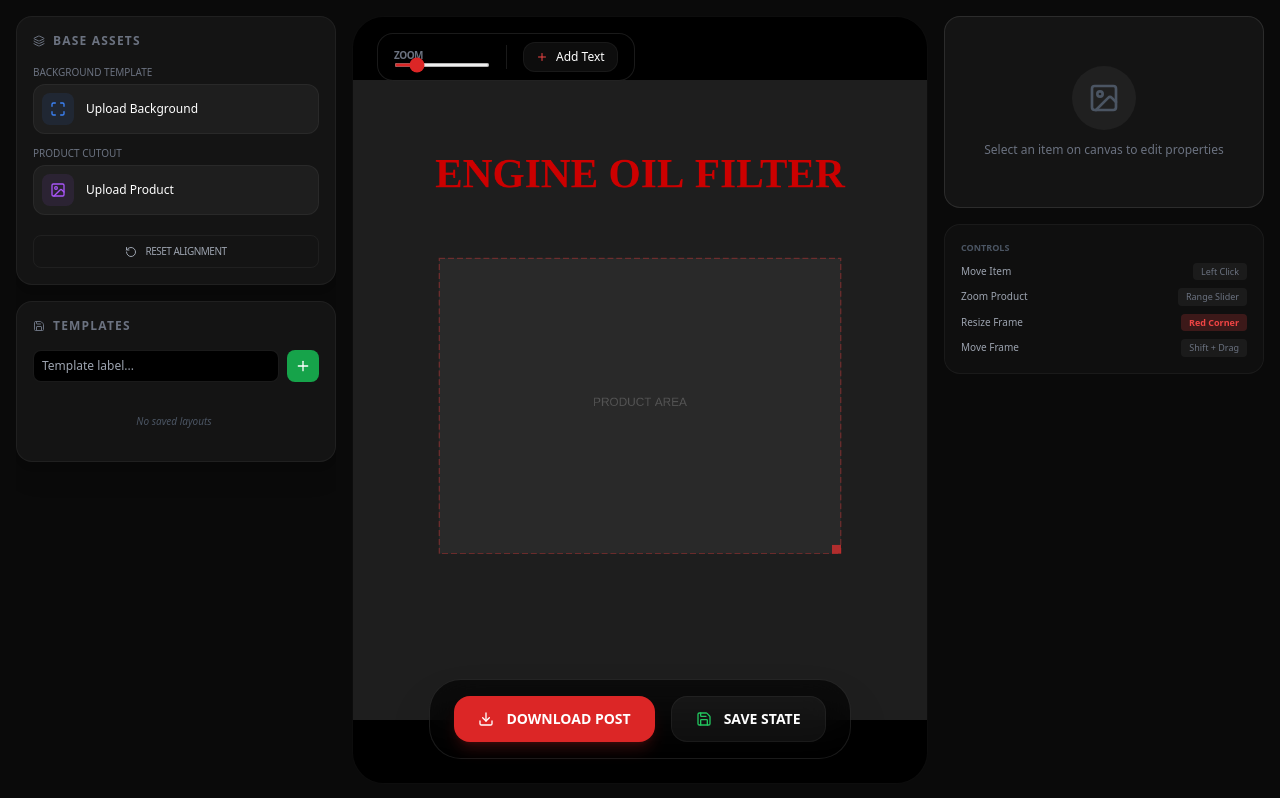
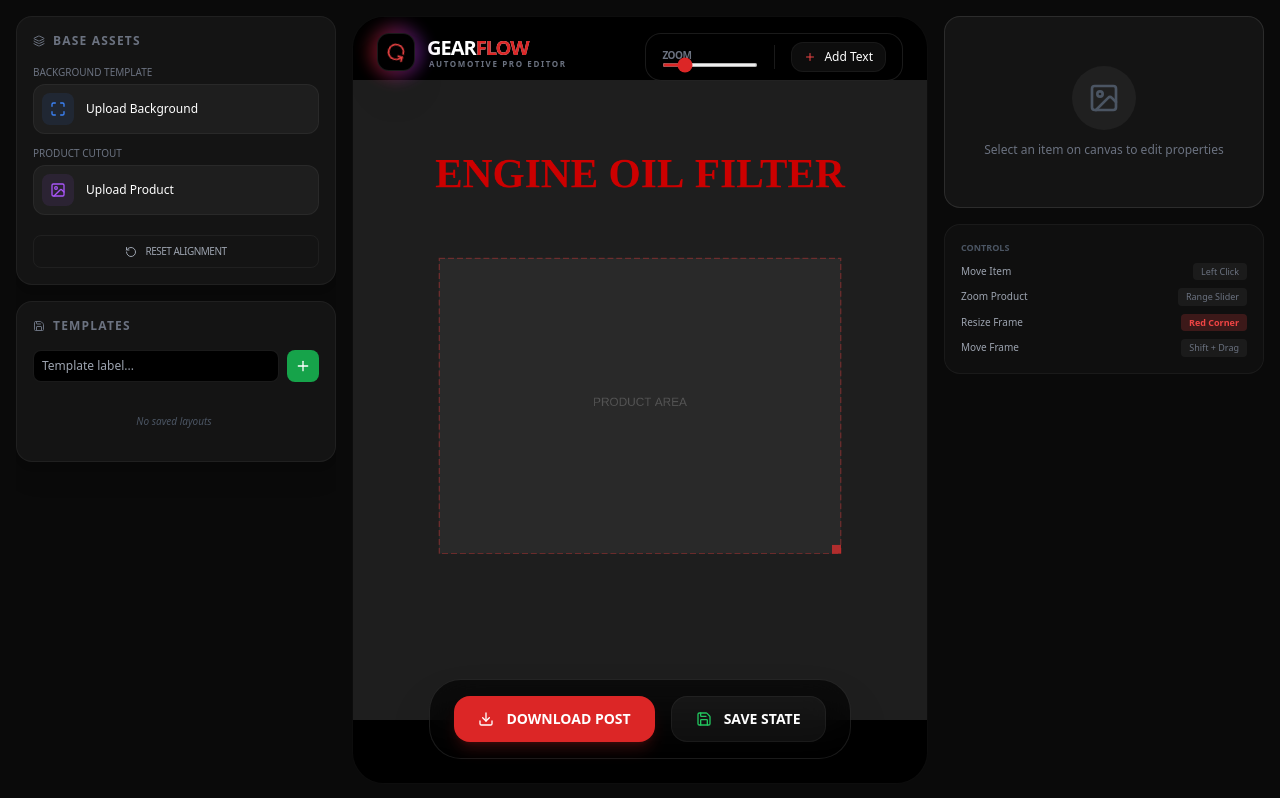
Before and after one commit to Sachintha45/GearFlow, a Next.js app: page / in a window 1280 px wide. Built offline with nearby package versions, Linux system fonts and the light colour scheme.

Commit message:
Add GearFlow branding and update metadata

```diff
--- a/src/app/layout.tsx
+++ b/src/app/layout.tsx
@@ -2,8 +2,8 @@ import type { Metadata } from "next";
 import "./globals.css";
 
 export const metadata: Metadata = {
-    title: "Romota FB Editor",
-    description: "Advanced social media post editor",
+    title: "GearFlow | Automotive Pro Editor",
+    description: "Advanced automotive social media post editor",
 };
 
 export default function RootLayout({
--- a/src/app/page.tsx
+++ b/src/app/page.tsx
@@ -434,7 +434,23 @@ export default function RomotaEditor() {
 
             {/* Center Area: Canvas */}
             <div className="flex-1 flex flex-col items-center justify-center relative overflow-hidden bg-black rounded-[2rem] border border-white/5 shadow-inner">
-                <div className="absolute top-4 left-6 z-10 bg-black/40 backdrop-blur-md border border-white/10 px-4 py-2 rounded-2xl flex items-center gap-4">
+                {/* Branding: GearFlow */}
+                <div className="absolute top-4 left-6 z-20 flex items-center gap-3 group/brand">
+                    <div className="relative">
+                        <div className="absolute -inset-2 bg-gradient-to-r from-red-600 to-purple-600 rounded-full blur opacity-40 group-hover/brand:opacity-100 transition duration-1000 group-hover/brand:duration-200 animate-pulse"></div>
+                        <div className="relative bg-black rounded-xl p-2 border border-white/10 shadow-2xl overflow-hidden">
+                            <RotateCcw className="w-5 h-5 text-red-500 animate-[spin_10s_linear_infinite]" />
+                        </div>
+                    </div>
+                    <div className="flex flex-col">
+                        <h1 className="text-xl font-black tracking-tighter bg-clip-text text-transparent bg-gradient-to-r from-white via-white to-gray-500">
+                            GEAR<span className="text-red-600">FLOW</span>
+                        </h1>
+                        <span className="text-[8px] text-gray-500 uppercase font-black tracking-[0.2em] -mt-1 pl-0.5">Automotive Pro Editor</span>
+                    </div>
+                </div>
+
+                <div className="absolute top-4 right-6 z-10 bg-black/40 backdrop-blur-md border border-white/10 px-4 py-2 rounded-2xl flex items-center gap-4">
                     <div className="flex flex-col">
                         <span className="text-[10px] text-gray-500 uppercase font-bold tracking-tighter">Zoom</span>
                         <input
```
